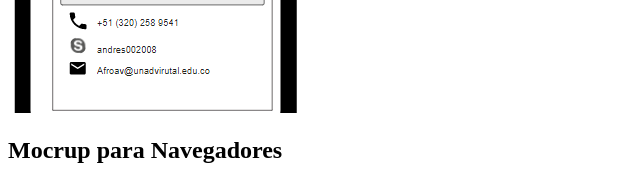
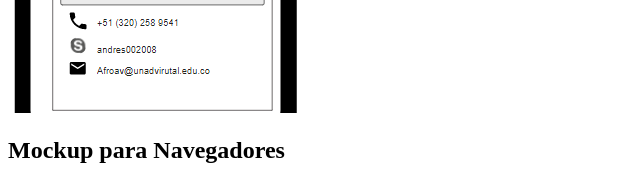
Before and after one commit to Andresmiusik/DWS-AndresRoa, a plain HTML site: page planing.html in a window 1280 px wide. Shown: the part 1240-1423 px from the top of the page, 0-640 px from the left. Drawn offline with Linux system fonts and the light colour scheme.

Commit message:
Cambios Mockrup

```diff
--- a/planing.html
+++ b/planing.html
@@ -51,7 +51,7 @@
 <p>El mockup para mi sitio web seria de esta manera, tanto para navegadores en PC como en dispositivos moviles.</p>
 <section>
  <h2>Mockup para celular</h2> <img src="./cont/img/Mocrupcel.png" alt="mockup para celular">
- <h2>Mocrup para Navegadores</h2> <img src="./cont/img/mocruppc.png" alt="mocrup para Navegadores">
+ <h2>Mockup para Navegadores</h2> <img src="./cont/img/mocruppc.png" alt="mocrup para Navegadores">
 
 </section>
 <h3>c) Contendio:</h3>
```
Also changed, not shown: cont/img/mocruppc.png.
